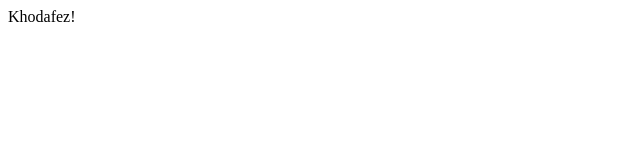
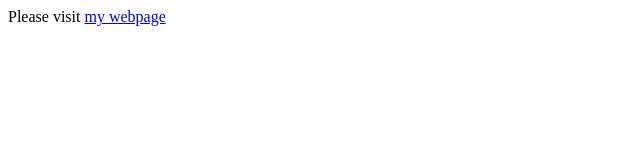
Before and after one commit to Naghipourfar/JSLearn, a plain HTML site: page index.html in a window 1280 px wide. Shown: the whole page, without its empty margins (0-640 px from the left). Drawn offline with Linux system fonts and the light colour scheme.

Commit message:
Add Href to HTML Page

```diff
--- a/index.html
+++ b/index.html
@@ -12,7 +12,8 @@
 
     <script lang="Javascript">  // this is default assigned
         // NOTE: to access every Web Objects you have to use document
-        document.getElementById("p1").innerHTML = "Khodafez!" // get acccess to p1 paragraph object --> just like java
+        document.getElementById("p1").innerHTML = "Please visit <a href='http://ce.sharif.edu/~naghiourfar'> my webpage </a>"
+            // get acccess to p1 paragraph object --> just like java
         // innerHTML --> Content of the tag (e.g. for paragraph is the string)
         // "" or '' defines a string in js
 
```
